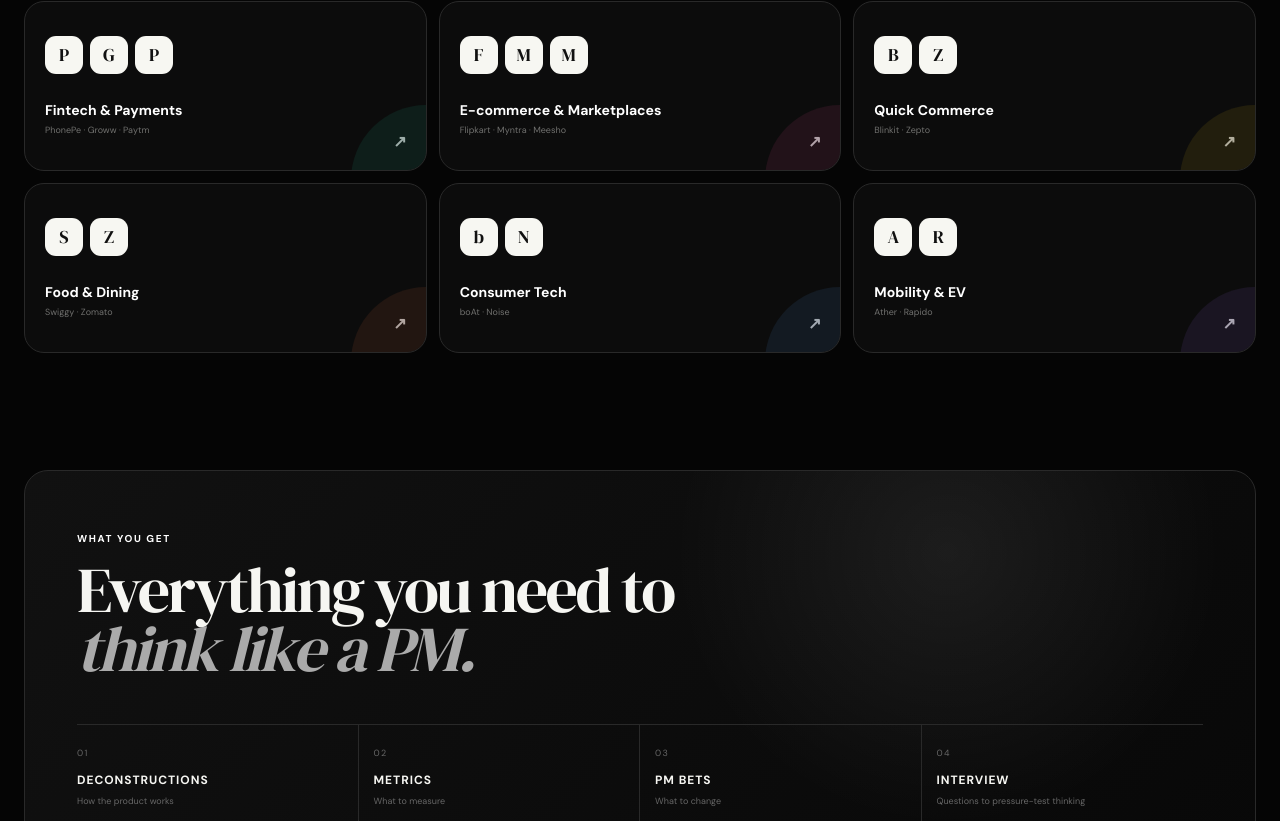
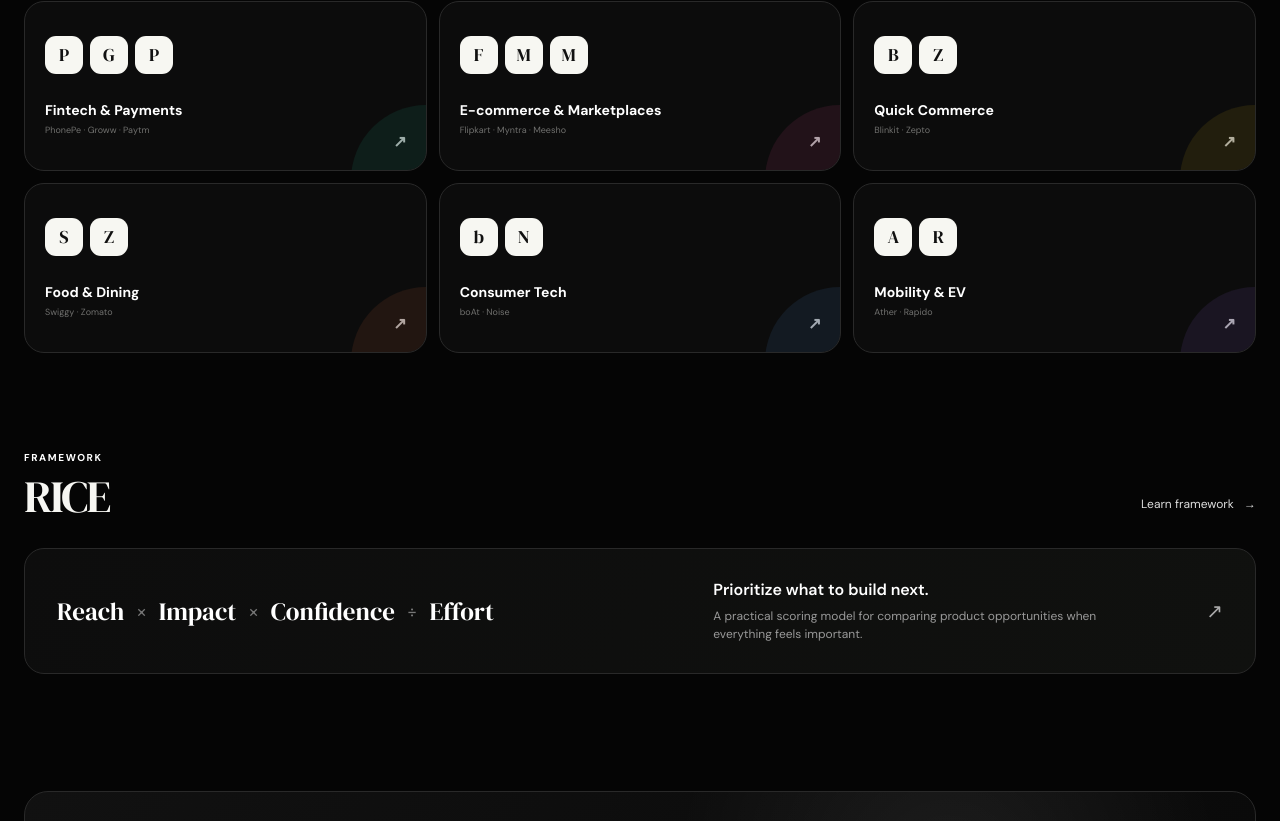
Before and after one commit to richikothari07/Case_craft, a React (Vite) app: page / in a window 1280 px wide. Shown: the part 2809-3630 px from the top of the page. Built offline with nearby package versions, Linux system fonts and the light colour scheme.

Commit message:
Add files via upload

```diff
--- a/src/main.jsx
+++ b/src/main.jsx
@@ -118,7 +118,7 @@ const CHALLENGES=[
 ];
 
 const FRAMEWORKS=[
-  ["Product Metrics","Connect user value to the metrics that matter."],["User Research","Turn observations into sharper product questions."],["Product Strategy","Choose where to play — and what not to build."],["Growth","Understand acquisition, activation, retention and loops."],["UX","Spot friction across the journey from intent to outcome."],["Prioritization","Make trade-offs explicit when everything feels important."]
+  ["Product Metrics","Connect user value to the metrics that matter."],["User Research","Turn observations into sharper product questions."],["Product Strategy","Choose where to play, and what not to build."],["Growth","Understand acquisition, activation, retention and loops."],["UX","Spot friction across the journey from intent to outcome."],["Prioritization","Make trade-offs explicit when everything feels important."]
 ];
 
 const POPULAR_SECTORS=[
@@ -138,6 +138,7 @@ function HomePage({openCase,openSector}){
   const finderSearch=()=>{if(finderProduct!=="All products"){const c=CASES.find(x=>x.name===finderProduct);if(c)openCase(c);}else if(finderSector!=="All")openSector(finderSector);else document.getElementById("home-cases")?.scrollIntoView({behavior:"smooth"})};
   const featured=["Blinkit","Zepto","Groww","CRED","PhonePe"].map(n=>CASES.find(c=>c.name===n)).filter(Boolean);
   const productVisual=(c)=>CASE_VISUALS[c?.name]||null;
+  const openFramework=()=>{window.history.pushState({framework:"rice"},"","#framework-rice");window.dispatchEvent(new PopStateEvent("popstate"));window.scrollTo({top:0})};
   return <div className="homePage">
     <SiteNav onHome={()=>window.history.pushState({},"","#home")||window.dispatchEvent(new PopStateEvent("popstate"))}/>
     <main>
@@ -164,7 +165,7 @@ function HomePage({openCase,openSector}){
 
       <section className="statementSection sectionPad">
         <div className="statementKicker">THE CASECRAFT METHOD</div>
-        <div className="statementGrid"><h2>Great PMs don't just know frameworks.<br/><em>They know how to think.</em></h2><p>CaseCraft turns real products into practical product-thinking exercises — so you can learn how great products work, where they fall short, and what you would do differently.</p></div>
+        <div className="statementGrid"><h2>Great PMs don't just know frameworks.<br/><em>They know how to think.</em></h2><p>CaseCraft turns real products into practical product-thinking exercises, so you can learn how great products work, where they fall short, and what you would do differently.</p></div>
         <div className="methodCards">
           {[['01','DECONSTRUCT','Understand the product, users, business model and experience.'],['02','DISCOVER','Identify friction, gaps and opportunities.'],['03','DESIGN','Turn insights into product decisions and solutions.']].map(([n,t,d])=><div className="methodCard" key={n}><span>{n}</span><div><h3>{t}</h3><p>{d}</p></div><b>↗</b></div>)}
         </div>
@@ -187,6 +188,15 @@ function HomePage({openCase,openSector}){
         <div className="sectorLogoGrid">{POPULAR_SECTORS.map(([name,brands,cls])=><button key={name} className={`sectorVisual ${cls}`} onClick={()=>openSector(name)}><div className="sectorLogoRow">{brands.map(b=><span key={b}><ProductLogo name={b}/></span>)}</div><div><strong>{name}</strong><small>{brands.join(" · ")}</small></div><b>↗</b></button>)}</div>
       </section>
 
+      <section className="frameworkSpotlight sectionPad">
+        <div className="sectionHeader"><div><span className="eyebrow">FRAMEWORK</span><h2>RICE</h2></div><button onClick={openFramework}>Learn framework <span>→</span></button></div>
+        <button className="frameworkSpotlightCard" onClick={openFramework}>
+          <div className="riceFormula"><span>Reach</span><b>×</b><span>Impact</span><b>×</b><span>Confidence</span><b>÷</b><span>Effort</span></div>
+          <div className="frameworkSpotlightCopy"><strong>Prioritize what to build next.</strong><p>A practical scoring model for comparing product opportunities when everything feels important.</p></div>
+          <span className="frameworkArrow">↗</span>
+        </button>
+      </section>
+
       <section className="insideSection sectionPad"><div className="insidePanel"><span className="eyebrow">WHAT YOU GET</span><h2>Everything you need to<br/><em>think like a PM.</em></h2><div className="insideFlow">{[['01','DECONSTRUCTIONS','How the product works'],['02','METRICS','What to measure'],['03','PM BETS','What to change'],['04','INTERVIEW','Questions to pressure-test thinking']].map(([n,x,d],i)=><div key={x}><span>{n}</span><strong>{x}</strong><small>{d}</small></div>)}</div></div></section>
 
 
@@ -204,6 +214,8 @@ function ChallengesPage({back,initialActive=null}){
  return <div className="platformPage"><SiteNav onHome={back}/><main className="simplePage"><span className="eyebrow">PRODUCT CHALLENGES</span><h1>Think like the PM.</h1><p className="pageLead">Don't just read the answer. Make the decision.</p><div className="challengePageGrid">{CHALLENGES.map((c,i)=><button key={c.title} onClick={()=>start(i)} className="challengePageCard"><span>0{i+1}</span><small>{c.meta}</small><h2>{c.title}</h2><p>{c.question}</p><b>Start challenge →</b></button>)}</div></main><SiteFooter/></div>
 }
 
+function FrameworkDetailPage({back}){return <div className="platformPage"><SiteNav onHome={back}/><main className="simplePage frameworkDetailPage"><button className="textBack" onClick={back}>← Back</button><span className="eyebrow">PRODUCT FRAMEWORK</span><h1>RICE</h1><p className="pageLead">A prioritization framework for deciding which opportunities deserve attention first.</p><div className="riceDetailFormula"><span>Reach</span><b>×</b><span>Impact</span><b>×</b><span>Confidence</span><b>÷</b><span>Effort</span></div><div className="riceDetailGrid"><div><small>REACH</small><p>How many users or customers will this affect?</p></div><div><small>IMPACT</small><p>How much could it move the outcome that matters?</p></div><div><small>CONFIDENCE</small><p>How strong is the evidence behind your estimates?</p></div><div><small>EFFORT</small><p>How much team time and complexity will it take?</p></div></div><div className="frameworkUse"><span className="eyebrow">WHEN TO USE IT</span><h2>When you have more opportunities than capacity.</h2><p>RICE is useful for making trade-offs explicit and creating a consistent way to compare ideas. It is a starting point for discussion, not a replacement for product judgment.</p></div></main><SiteFooter/></div>}
+
 function FrameworksPage({back}){return <div className="platformPage"><SiteNav onHome={back}/><main className="simplePage"><span className="eyebrow">PRODUCT FRAMEWORKS</span><h1>Tools to structure your thinking.</h1><p className="pageLead">Simple structures for sharper product conversations.</p><div className="frameworkPageGrid">{FRAMEWORKS.map((f,i)=><article key={f[0]} className="frameworkPageCard"><span>0{i+1}</span><h2>{f[0]}</h2><p>{f[1]}</p><div className="frameworkRule"></div><small>Coming into the case? Use this lens.</small></article>)}</div></main><SiteFooter/></div>}
 
 function AboutPage({back}){return <div className="platformPage"><SiteNav onHome={back}/><main className="aboutPage"><div className="aboutIntro"><span className="eyebrow">ABOUT</span><h1>CaseCraft is a place to practice product thinking.</h1><p>Built by Richi Kothari to turn interesting products into sharper PM questions, practical analysis and better conversations.</p></div><div className="aboutLinks"><a href="https://www.linkedin.com/in/richi-kothari-78b1aa180" target="_blank" rel="noreferrer"><span>LinkedIn</span><b>↗</b></a><a href="https://free-avocado-92e.notion.site/Hi-I-m-Richi-Kothari-a974c3ec38dd839ba783817f06bb3999" target="_blank" rel="noreferrer"><span>More about Richi</span><b>↗</b></a></div></main><SiteFooter/></div>}
@@ -220,6 +232,7 @@ function App(){
  if(selectedSector)return <SectorView name={selectedSector} cases={CASES.filter(c=>(sectorGroups[selectedSector]||[]).includes(c.sector))} back={goHome} openCase={openCase}/>;
  if(route.startsWith("#challenge-")){const n=parseInt(route.replace("#challenge-",""),10)-1;return <ChallengesPage back={goHome} initialActive={Number.isFinite(n)&&CHALLENGES[n]?n:null}/>;}
  if(route==="#challenges")return <ChallengesPage back={goHome}/>;
+ if(route==="#framework-rice")return <FrameworkDetailPage back={goHome}/>;
  if(route==="#frameworks")return <FrameworksPage back={goHome}/>;
  if(route==="#about")return <AboutPage back={goHome}/>;
  return <HomePage openCase={openCase} openSector={openSector}/>;
--- a/src/styles.css
+++ b/src/styles.css
@@ -721,3 +721,25 @@ button{color:inherit}
 .heroNew h1 em{font-style:normal!important;font-weight:400!important}
 .heroNew h1{font-size:clamp(54px,6.5vw,92px)!important;line-height:.98!important}
 @media(max-width:640px){.heroNew h1{font-size:clamp(48px,13vw,72px)!important}}
+
+/* Compact framework spotlight */
+.frameworkSpotlight{padding-top:10px!important}
+.frameworkSpotlight .sectionHeader h2{font-size:clamp(32px,3.5vw,48px)!important}
+.frameworkSpotlightCard{position:relative;width:100%;display:grid;grid-template-columns:1.15fr .85fr auto;align-items:center;gap:30px;text-align:left;border:1px solid #292929;border-radius:20px;background:linear-gradient(120deg,#0d0d0d,#10110f);padding:30px 32px;color:#fff;cursor:pointer;transition:transform .25s ease,border-color .25s ease,background .25s ease}
+.frameworkSpotlightCard:hover{transform:translateY(-3px);border-color:#4a4a4a;background:#111}
+.riceFormula,.riceDetailFormula{display:flex;align-items:center;gap:12px;flex-wrap:wrap;font:400 25px/1 "DM Serif Display",Georgia,serif}
+.riceFormula b,.riceDetailFormula b{font-family:Inter,system-ui,sans-serif;font-size:16px;color:#777;font-weight:400}
+.frameworkSpotlightCopy strong{font-size:16px;font-weight:600}
+.frameworkSpotlightCopy p{margin:7px 0 0;color:#999;font-size:12px;line-height:1.5;max-width:420px}
+.frameworkArrow{font-size:20px;color:#aaa}
+.frameworkDetailPage h1{font-size:clamp(72px,10vw,130px)!important}
+.riceDetailFormula{margin-top:60px;padding:30px;border:1px solid #292929;border-radius:20px;background:#0d0d0d;font-size:34px}
+.riceDetailGrid{display:grid;grid-template-columns:repeat(4,1fr);gap:10px;margin-top:12px}
+.riceDetailGrid>div{border:1px solid #292929;background:#0d0d0d;border-radius:16px;padding:22px;min-height:145px}
+.riceDetailGrid small{font-size:9px;letter-spacing:.14em;color:#777}
+.riceDetailGrid p{font-size:13px;line-height:1.5;color:#aaa;margin:22px 0 0}
+.frameworkUse{margin-top:60px;padding-top:28px;border-top:1px solid #292929;max-width:760px}
+.frameworkUse h2{font:400 clamp(32px,4vw,54px)/1.05 "DM Serif Display",Georgia,serif;margin:16px 0}
+.frameworkUse p{color:#999;font-size:14px;line-height:1.7;max-width:620px}
+@media(max-width:900px){.frameworkSpotlightCard{grid-template-columns:1fr;gap:22px}.riceDetailGrid{grid-template-columns:1fr 1fr}.riceDetailFormula{font-size:28px}}
+@media(max-width:640px){.frameworkSpotlightCard{padding:24px}.riceFormula{font-size:21px;gap:9px}.riceDetailGrid{grid-template-columns:1fr}.riceDetailFormula{font-size:22px;padding:22px}.frameworkUse{margin-top:45px}}
```
